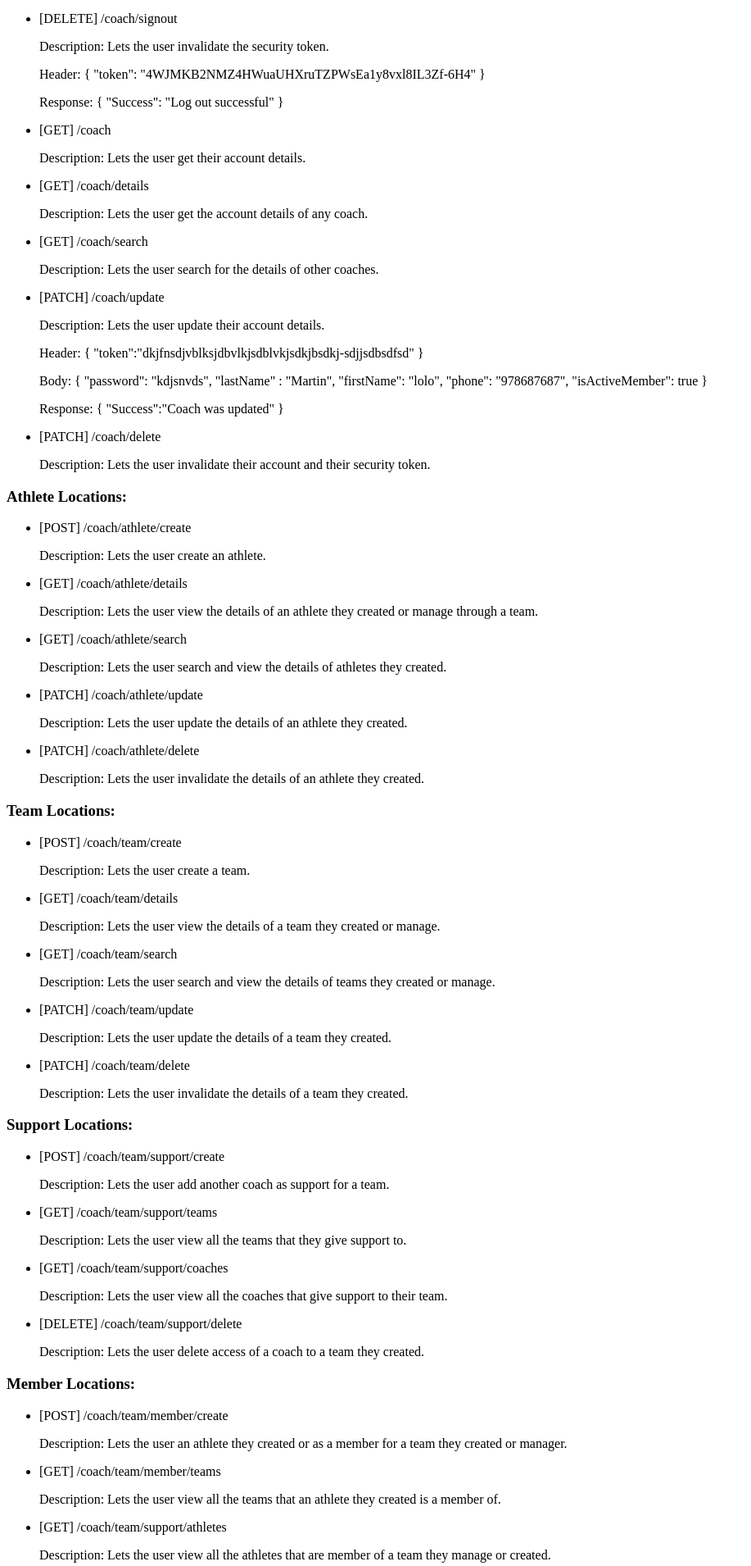
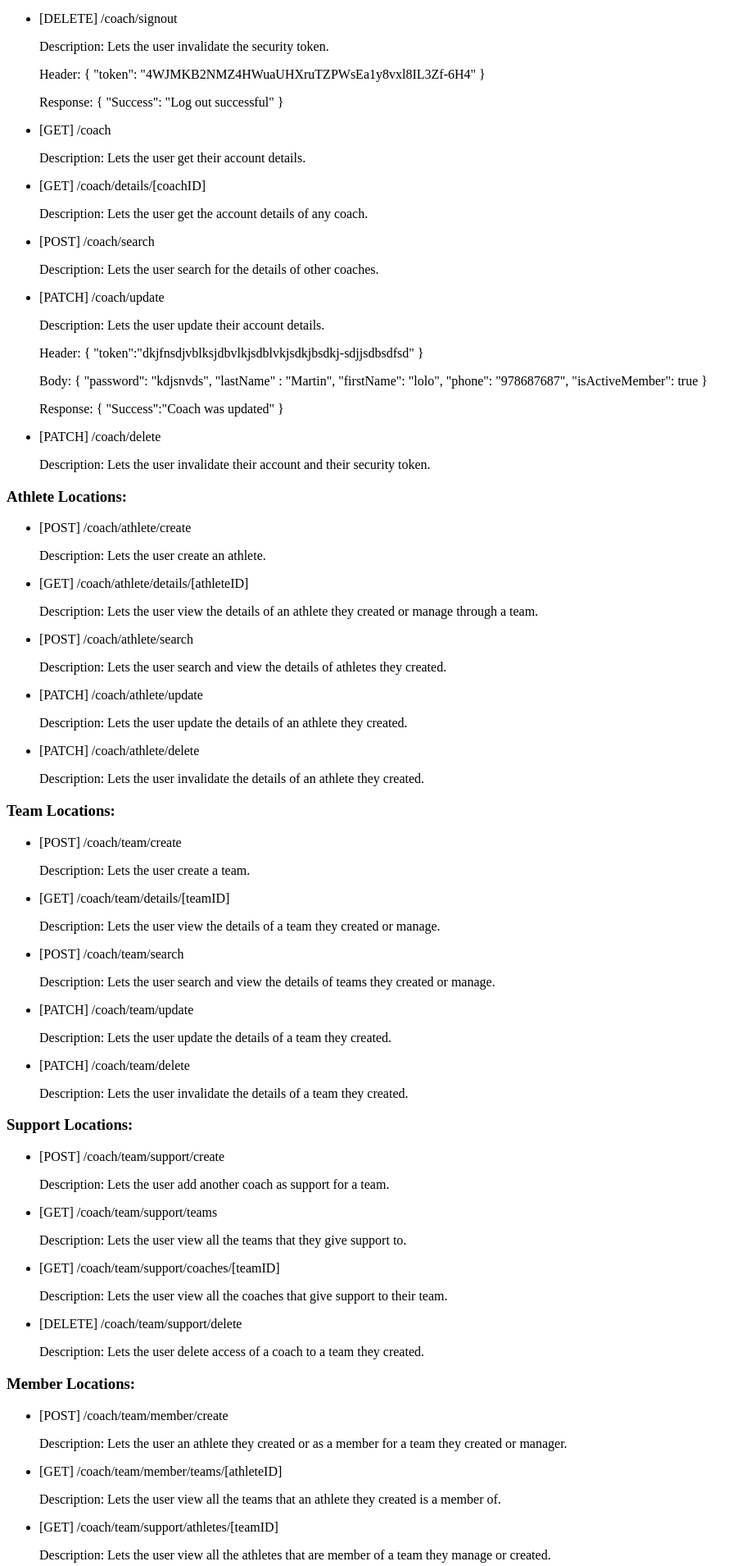
Before and after one commit to coachingappteam/coaching-backend, a Flask app: page / in a window 1280 px wide. Shown: the part 431-2341 px from the top of the page at 82% size, without its empty margins (0-917 px from the left). Run offline with Flask 2, Linux system fonts and the light colour scheme.

Commit message:
Changing details and search logistics

```diff
--- a/main.py
+++ b/main.py
@@ -59,20 +59,20 @@ def coachDetails():
         return jsonify(Error="Method not allowed"), 404
 
 
-@app.route('/coach/details', methods=['GET'])
-def coachDetailsByID():
+@app.route('/coach/details/<string:coachID>', methods=['GET'])
+def coachDetailsByID(coachID):
     if request.method == 'GET':
         if not Coach.checkToken(request.headers):
             return jsonify(Error="Invalid or Missing Security Token"), 404
-        result = Coach.readCoachByID(request.json)
+        result = Coach.readCoachByID({"coachID": coachID})
         return result
     else:
         return jsonify(Error="Method not allowed"), 404
 
 
-@app.route('/coach/search', methods=['GET'])
+@app.route('/coach/search', methods=['POST'])
 def coachSearch():
-    if request.method == 'GET':
+    if request.method == 'POST':
         if not Coach.checkToken(request.headers):
             return jsonify(Error="Invalid or Missing Security Token"), 404
         result = Coach.searchCoaches(request.json)
@@ -114,20 +114,20 @@ def createAthlete():
         return jsonify(Error="Method not allowed"), 404
 
 
-@app.route('/coach/athlete/details', methods=['GET'])
-def athleteDetails():
+@app.route('/coach/athlete/details/<int:athleteID>', methods=['GET'])
+def athleteDetails(athleteID):
     if request.method == 'GET':
         if not Coach.checkToken(request.headers):
             return jsonify(Error="Invalid or Missing Security Token"), 404
-        result = Coach.athleteDetails(request.headers, request.json)
+        result = Coach.athleteDetails(request.headers, {"athleteID":athleteID})
         return result
     else:
         return jsonify(Error="Method not allowed"), 404
 
 
-@app.route('/coach/athlete/search', methods=['GET'])
+@app.route('/coach/athlete/search', methods=['POST'])
 def athleteSearch():
-    if request.method == 'GET':
+    if request.method == 'POST':
         if not Coach.checkToken(request.headers):
             return jsonify(Error="Invalid or Missing Security Token"), 404
         result = Coach.athleteSearch(request.headers, request.json)
@@ -169,20 +169,20 @@ def createTeam():
         return jsonify(Error="Method not allowed"), 404
 
 
-@app.route('/coach/team/details', methods=['GET'])
-def teamDetails():
+@app.route('/coach/team/details/<int:teamID>', methods=['GET'])
+def teamDetails(teamID):
     if request.method == 'GET':
         if not Coach.checkToken(request.headers):
             return jsonify(Error="Invalid or Missing Security Token"), 404
-        result = Coach.teamDetails(request.headers, request.json)
+        result = Coach.teamDetails(request.headers, {"teamID":teamID})
         return result
     else:
         return jsonify(Error="Method not allowed"), 404
 
 
-@app.route('/coach/team/search', methods=['GET'])
+@app.route('/coach/team/search', methods=['POST'])
 def teamSearch():
-    if request.method == 'GET':
+    if request.method == 'POST':
         if not Coach.checkToken(request.headers):
             return jsonify(Error="Invalid or Missing Security Token"), 404
         result = Coach.teamSearch(request.headers, request.json)
@@ -225,12 +225,12 @@ def createTeamSupport():
         return jsonify(Error="Method not allowed"), 404
 
 
-@app.route('/coach/team/support/coaches', methods=['GET'])
-def readTeamCoaches():
+@app.route('/coach/team/support/coaches/<int:teamID>', methods=['GET'])
+def readTeamCoaches(teamID):
     if request.method == 'GET':
         if not Coach.checkToken(request.headers):
             return jsonify(Error="Invalid or Missing Security Token"), 404
-        result = Coach.readCoachesInCharge(request.headers, request.json)
+        result = Coach.readCoachesInCharge(request.headers, {"teamID": teamID})
         return result
     else:
         return jsonify(Error="Method not allowed"), 404
@@ -270,23 +270,23 @@ def createTeamMember():
         return jsonify(Error="Method not allowed"), 404
 
 
-@app.route('/coach/team/member/athletes', methods=['GET'])
-def readTeamAthletes():
+@app.route('/coach/team/member/athletes/<int:teamID>', methods=['GET'])
+def readTeamAthletes(teamID):
     if request.method == 'GET':
         if not Coach.checkToken(request.headers):
             return jsonify(Error="Invalid or Missing Security Token"), 404
-        result = Coach.readAthletesInTeam(request.headers, request.json)
+        result = Coach.readAthletesInTeam(request.headers, {"teamID": teamID})
         return result
     else:
         return jsonify(Error="Method not allowed"), 404
 
 
-@app.route('/coach/team/member/teams', methods=['GET'])
-def readAthleteTeams():
+@app.route('/coach/team/member/teams/<int:athleteID>', methods=['GET'])
+def readAthleteTeams(athleteID):
     if request.method == 'GET':
         if not Coach.checkToken(request.headers):
             return jsonify(Error="Invalid or Missing Security Token"), 404
-        result = Coach.readTeamsOfAthlete(request.headers, request.json)
+        result = Coach.readTeamsOfAthlete(request.headers, {"athleteID": athleteID})
         return result
     else:
         return jsonify(Error="Method not allowed"), 404
@@ -315,23 +315,23 @@ def createAthleteFocus():
         return jsonify(Error="Method not allowed"), 404
 
 
-@app.route('/coach/athlete/focus/athletes', methods=['GET'])
-def readAthletesForRole():
+@app.route('/coach/athlete/focus/athletes/<int:roleID>', methods=['GET'])
+def readAthletesForRole(roleID):
     if request.method == 'GET':
         if not Coach.checkToken(request.headers):
             return jsonify(Error="Invalid or Missing Security Token"), 404
-        result = Coach.readAthletesInRole(request.headers, request.json)
+        result = Coach.readAthletesInRole(request.headers, {"roleID": roleID})
         return result
     else:
         return jsonify(Error="Method not allowed"), 404
 
 
-@app.route('/coach/athlete/focus/roles', methods=['GET'])
-def readRolesForAthlete():
+@app.route('/coach/athlete/focus/roles/<int:athleteID>', methods=['GET'])
+def readRolesForAthlete(athleteID):
     if request.method == 'GET':
         if not Coach.checkToken(request.headers):
             return jsonify(Error="Invalid or Missing Security Token"), 404
-        result = Coach.readRolesOfAthlete(request.headers, request.json)
+        result = Coach.readRolesOfAthlete(request.headers, {"athleteID": athleteID})
         return result
     else:
         return jsonify(Error="Method not allowed"), 404
@@ -360,20 +360,20 @@ def createSport():
         return jsonify(Error="Method not allowed"), 404
 
 
-@app.route('/sport/details', methods=['GET'])
-def sportDetails():
+@app.route('/sport/details/<int:sportID>', methods=['GET'])
+def sportDetails(sportID):
     if request.method == 'GET':
         if not Coach.checkToken(request.headers):
             return jsonify(Error="Invalid or Missing Security Token"), 404
-        result = Sport.sportDetails(request.json)
+        result = Sport.sportDetails({"sportID": sportID})
         return result
     else:
         return jsonify(Error="Method not allowed"), 404
 
 
-@app.route('/sport/search', methods=['GET'])
+@app.route('/sport/search', methods=['POST'])
 def sportSearch():
-    if request.method == 'GET':
+    if request.method == 'POST':
         if not Coach.checkToken(request.headers):
             return jsonify(Error="Invalid or Missing Security Token"), 404
         result = Sport.sportSearch(request.json)
@@ -405,20 +405,20 @@ def createUnit():
         return jsonify(Error="Method not allowed"), 404
 
 
-@app.route('/unit/details', methods=['GET'])
-def unitDetails():
+@app.route('/unit/details/<int:unitID>', methods=['GET'])
+def unitDetails(unitID):
     if request.method == 'GET':
         if not Coach.checkToken(request.headers):
             return jsonify(Error="Invalid or Missing Security Token"), 404
-        result = Sport.unitDetails(request.json)
+        result = Sport.unitDetails({"unitID": unitID})
         return result
     else:
         return jsonify(Error="Method not allowed"), 404
 
 
-@app.route('/unit/search', methods=['GET'])
+@app.route('/unit/search', methods=['POST'])
 def unitSearch():
-    if request.method == 'GET':
+    if request.method == 'POST':
         if not Coach.checkToken(request.headers):
             return jsonify(Error="Invalid or Missing Security Token"), 404
         result = Sport.unitSearch(request.json)
@@ -450,20 +450,20 @@ def createRole():
         return jsonify(Error="Method not allowed"), 404
 
 
-@app.route('/sport/role/details', methods=['GET'])
-def roleDetails():
+@app.route('/sport/role/details/<int:roleID>', methods=['GET'])
+def roleDetails(roleID):
     if request.method == 'GET':
         if not Coach.checkToken(request.headers):
             return jsonify(Error="Invalid or Missing Security Token"), 404
-        result = Sport.roleDetails(request.json)
+        result = Sport.roleDetails({"roleID": roleID})
         return result
     else:
         return jsonify(Error="Method not allowed"), 404
 
 
-@app.route('/sport/role/search', methods=['GET'])
+@app.route('/sport/role/search', methods=['POST'])
 def roleSearch():
-    if request.method == 'GET':
+    if request.method == 'POST':
         if not Coach.checkToken(request.headers):
             return jsonify(Error="Invalid or Missing Security Token"), 404
         result = Sport.roleSearch(request.json)
@@ -495,20 +495,20 @@ def createExercise():
         return jsonify(Error="Method not allowed"), 404
 
 
-@app.route('/sport/exercise/details', methods=['GET'])
-def exerciseDetails():
+@app.route('/sport/exercise/details/<int:exerciseID>', methods=['GET'])
+def exerciseDetails(exerciseID):
     if request.method == 'GET':
         if not Coach.checkToken(request.headers):
             return jsonify(Error="Invalid or Missing Security Token"), 404
-        result = Sport.exerciseDetails(request.json)
+        result = Sport.exerciseDetails({"exerciseID": exerciseID})
         return result
     else:
         return jsonify(Error="Method not allowed"), 404
 
 
-@app.route('/sport/exercise/search', methods=['GET'])
+@app.route('/sport/exercise/search', methods=['POST'])
 def exerciseSearch():
-    if request.method == 'GET':
+    if request.method == 'POST':
         if not Coach.checkToken(request.headers):
             return jsonify(Error="Invalid or Missing Security Token"), 404
         result = Sport.exerciseSearch(request.json)
@@ -540,20 +540,20 @@ def createPlan():
         return jsonify(Error="Method not allowed"), 404
 
 
-@app.route('/plan/details', methods=['GET'])
-def planDetails():
+@app.route('/plan/details/<int:planID>', methods=['GET'])
+def planDetails(planID):
     if request.method == 'GET':
         if not Coach.checkToken(request.headers):
             return jsonify(Error="Invalid or Missing Security Token"), 404
-        result = Plan.planDetails(request.headers, request.json)
+        result = Plan.planDetails(request.headers, {"planID": planID})
         return result
     else:
         return jsonify(Error="Method not allowed"), 404
 
 
-@app.route('/plan/search', methods=['GET'])
+@app.route('/plan/search', methods=['POST'])
 def planSearch():
-    if request.method == 'GET':
+    if request.method == 'POST':
         if not Coach.checkToken(request.headers):
             return jsonify(Error="Invalid or Missing Security Token"), 404
         result = Plan.planSearch(request.headers, request.json)
@@ -596,20 +596,20 @@ def createSession():
         return jsonify(Error="Method not allowed"), 404
 
 
-@app.route('/plan/session/details', methods=['GET'])
-def sessionDetails():
+@app.route('/plan/session/details/<int:sessionID>', methods=['GET'])
+def sessionDetails(sessionID):
     if request.method == 'GET':
         if not Coach.checkToken(request.headers):
             return jsonify(Error="Invalid or Missing Security Token"), 404
-        result = Plan.sessionDetails(request.headers, request.json)
+        result = Plan.sessionDetails(request.headers, {"sessionID": sessionID})
         return result
     else:
         return jsonify(Error="Method not allowed"), 404
 
 
-@app.route('/plan/session/search', methods=['GET'])
+@app.route('/plan/session/search', methods=['POST'])
 def sessionSearch():
-    if request.method == 'GET':
+    if request.method == 'POST':
         if not Coach.checkToken(request.headers):
             return jsonify(Error="Invalid or Missing Security Token"), 404
         result = Plan.sessionSearch(request.headers, request.json)
--- a/src/template/mainpage.html
+++ b/src/template/mainpage.html
@@ -74,9 +74,9 @@
             </p>
         <li>[GET] /coach</li>
         <p>Description: Lets the user get their account details.</p>
-        <li>[GET] /coach/details</li>
+        <li>[GET] /coach/details/[coachID]</li>
         <p>Description: Lets the user get the account details of any coach.</p>
-        <li>[GET] /coach/search</li>
+        <li>[POST] /coach/search</li>
         <p>Description: Lets the user search for the details of other coaches.</p>
         <li>[PATCH] /coach/update</li>
         <p>Description: Lets the user update their account details.</p>
@@ -109,9 +109,9 @@
     <ul>
         <li>[POST] /coach/athlete/create</li>
         <p>Description: Lets the user create an athlete.</p>
-        <li>[GET] /coach/athlete/details</li>
+        <li>[GET] /coach/athlete/details/[athleteID]</li>
         <p>Description: Lets the user view the details of an athlete they created or manage through a team.</p>
-        <li>[GET] /coach/athlete/search</li>
+        <li>[POST] /coach/athlete/search</li>
         <p>Description: Lets the user search and view the details of athletes they created.</p>
         <li>[PATCH] /coach/athlete/update</li>
         <p>Description: Lets the user update the details of an athlete they created.</p>
@@ -122,9 +122,9 @@
     <ul>
         <li>[POST] /coach/team/create</li>
         <p>Description: Lets the user create a team.</p>
-        <li>[GET] /coach/team/details</li>
+        <li>[GET] /coach/team/details/[teamID]</li>
         <p>Description: Lets the user view the details of a team they created or manage.</p>
-        <li>[GET] /coach/team/search</li>
+        <li>[POST] /coach/team/search</li>
         <p>Description: Lets the user search and view the details of teams they created or manage.</p>
         <li>[PATCH] /coach/team/update</li>
         <p>Description: Lets the user update the details of a team they created.</p>
@@ -137,7 +137,7 @@
         <p>Description: Lets the user add another coach as support for a team.</p>
         <li>[GET] /coach/team/support/teams</li>
         <p>Description: Lets the user view all the teams that they give support to.</p>
-        <li>[GET] /coach/team/support/coaches</li>
+        <li>[GET] /coach/team/support/coaches/[teamID]</li>
         <p>Description: Lets the user view all the coaches that give support to their team.</p>
         <li>[DELETE] /coach/team/support/delete</li>
         <p>Description: Lets the user delete access of a coach to a team they created.</p>
@@ -146,9 +146,9 @@
     <ul>
         <li>[POST] /coach/team/member/create</li>
         <p>Description: Lets the user an athlete they created or as a member for a team they created or manager.</p>
-        <li>[GET] /coach/team/member/teams</li>
+        <li>[GET] /coach/team/member/teams/[athleteID]</li>
         <p>Description: Lets the user view all the teams that an athlete they created is a member of.</p>
-        <li>[GET] /coach/team/support/athletes</li>
+        <li>[GET] /coach/team/support/athletes/[teamID]</li>
         <p>Description: Lets the user view all the athletes that are member of a team they manage or created.</p>
         <li>[DELETE] /coach/team/support/delete</li>
         <p>Description: Lets the user delete access of a coach to a team they created.</p>
@@ -157,9 +157,9 @@
     <ul>
         <li>[POST] /coach/athlete/focus/create</li>
         <p>Description: Lets the user add a role to and athlete they created.</p>
-        <li>[GET] /coach/athlete/focus/roles</li>
+        <li>[GET] /coach/athlete/focus/roles/[athleteID]</li>
         <p>Description: Lets the user view all the roles that an athlete they created or manage has.</p>
-        <li>[GET] /coach/athlete/focus/athletes</li>
+        <li>[GET] /coach/athlete/focus/athletes/[roleID]</li>
         <p>Description: Lets the user view all the athletes they created that have a specific role.</p>
         <li>[DELETE] /coach/athlete/focus/delete</li>
         <p>Description: Lets the user delete a role for an athlete they created.</p>
@@ -168,9 +168,9 @@
     <ul>
         <li>[POST] /sport/create</li>
         <p>Description: Lets an admin create a sport.</p>
-        <li>[GET] /sport/details</li>
+        <li>[GET] /sport/details/[sportID]</li>
         <p>Description: Lets the user view the details of a sport.</p>
-        <li>[GET] /sport/search</li>
+        <li>[POST] /sport/search</li>
         <p>Description: Lets the user search and view the details of a sport.</p>
         <li>[DELETE] /sport/delete</li>
         <p>Description: Lets the admin delete a sport they created.</p>
@@ -179,9 +179,9 @@
     <ul>
         <li>[POST] /unit/create</li>
         <p>Description: Lets an admin create an unit.</p>
-        <li>[GET] /unit/details</li>
+        <li>[GET] /unit/details/[unitID]</li>
         <p>Description: Lets the user view the details of an unit.</p>
-        <li>[GET] /unit/search</li>
+        <li>[POST] /unit/search</li>
         <p>Description: Lets the user search and view the details of an unit.</p>
         <li>[DELETE] /unit/delete</li>
         <p>Description: Lets the admin delete an unit they created.</p>
@@ -190,9 +190,9 @@
     <ul>
         <li>[POST] /sport/role/create</li>
         <p>Description: Lets an admin create a role.</p>
-        <li>[GET] /sport/role/details</li>
+        <li>[GET] /sport/role/details/[roleID]</li>
         <p>Description: Lets the user view the details of a role.</p>
-        <li>[GET] /sport/role/search</li>
+        <li>[POST] /sport/role/search</li>
         <p>Description: Lets the user search and view the details of a role.</p>
         <li>[DELETE] /sport/role/delete</li>
         <p>Description: Lets the admin delete a role they created.</p>
@@ -201,9 +201,9 @@
     <ul>
         <li>[POST] /sport/exercise/create</li>
         <p>Description: Lets an admin create an exercise.</p>
-        <li>[GET] /sport/exercise/details</li>
+        <li>[GET] /sport/exercise/details/[exerciseID]</li>
         <p>Description: Lets the user view the details of an exercise.</p>
-        <li>[GET] /sport/exercise/search</li>
+        <li>[POST] /sport/exercise/search</li>
         <p>Description: Lets the user search and view the details of an exercise.</p>
         <li>[DELETE] /sport/exercise/delete</li>
         <p>Description: Lets the admin delete an exercise they created.</p>
```
